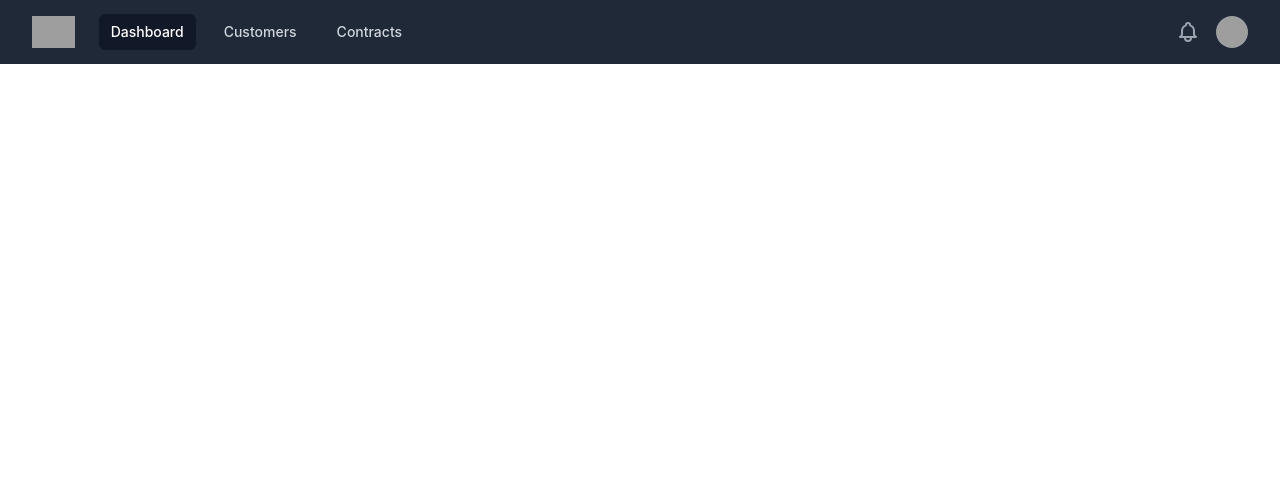
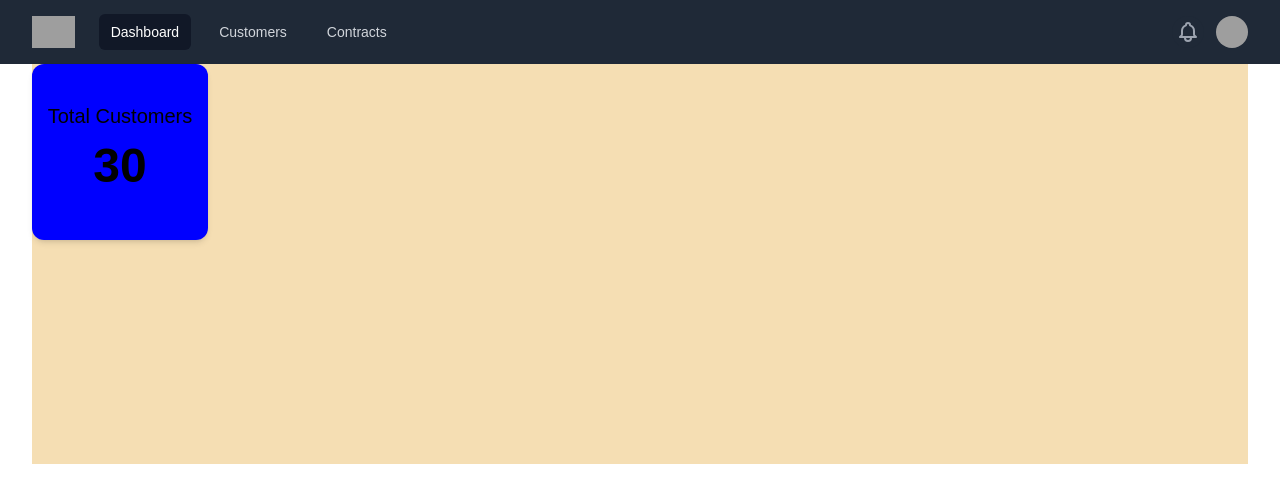
Before and after one commit to h3ma209/react-crm, a React (Create React App) app: page /dashboard in a window 1280 px wide. Shown: the top 502 px of the page. Built offline with nearby package versions, Linux system fonts and the light colour scheme; grey boxes are pictures that could not be loaded.

Commit message:
added stat

```diff
--- a/src/App.css
+++ b/src/App.css
@@ -1,3 +1,4 @@
+
 .App {
   text-align: center;
 }
--- a/src/App.js
+++ b/src/App.js
@@ -2,6 +2,7 @@ import logo from "./logo.svg";
 import "./App.css";
 import Login from './Login/index.js'
 import Navbar from "./Navbar";
+import Dashboard from "./Dashboard/Index";
 import { BrowserRouter as Router, Route, Routes } from "react-router-dom";
 
 function App() {
@@ -9,10 +10,10 @@ function App() {
 
     <Router>
       <div className="App">
-      <Navbar></Navbar>
+        <Navbar></Navbar>
         <Routes>
-        <Route path='/login' element={<Login/>} />
-
+          <Route path='/login' element={<Login />} />
+          <Route path='/dashboard' element={<Dashboard />} />
         </Routes>
       </div>
     </Router>
--- a/src/Dashboard/Index.js
+++ b/src/Dashboard/Index.js
@@ -0,0 +1,21 @@
+import './index.css'
+
+
+export default function Dashboard(){
+    return(
+        <div className='page'>
+            <div className='stats-section'>
+                <div className='stat shadow-md rounded-xl p-3 h-44 w-44 grid grid-cols-1 content-center'>
+                    <span className='text-xl'>
+                        Total Customers
+                    </span>
+                    <h1 className='text-5xl my-3 font-bold'>
+                        30
+                    </h1>
+
+                </div>
+            </div>
+        </div>
+    )
+
+}
--- a/src/Dashboard/index.css
+++ b/src/Dashboard/index.css
@@ -0,0 +1,16 @@
+.page{
+    padding: 0 2rem;
+    width: 100%;
+    height: 100vh;
+}
+
+.stats-section{
+    height: 400px;
+    width: 100%;
+    background: wheat;
+}
+
+.stats-section .stat{
+
+    background: blue;
+}
--- a/src/index.css
+++ b/src/index.css
@@ -2,11 +2,11 @@
 @tailwind components;
 @tailwind utilities;
 
+@import url('https://fonts.googleapis.com/css2?family=Poppins:wght@300;400;500;700&display=swap');
+
 body {
   margin: 0;
-  font-family: -apple-system, BlinkMacSystemFont, 'Segoe UI', 'Roboto', 'Oxygen',
-    'Ubuntu', 'Cantarell', 'Fira Sans', 'Droid Sans', 'Helvetica Neue',
-    sans-serif;
+  font-family: 'Poppins', sans-serif;
   -webkit-font-smoothing: antialiased;
   -moz-osx-font-smoothing: grayscale;
 }
```
